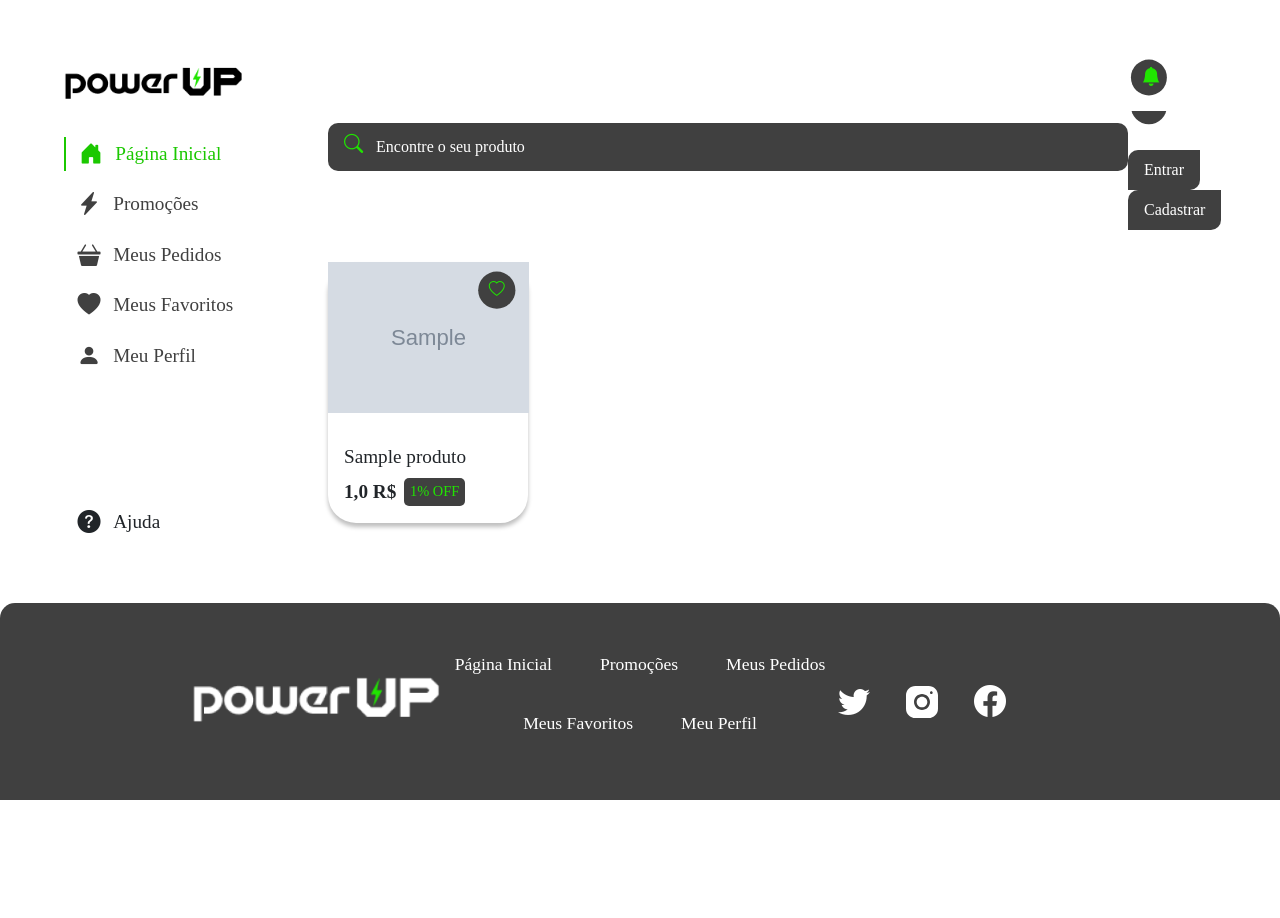
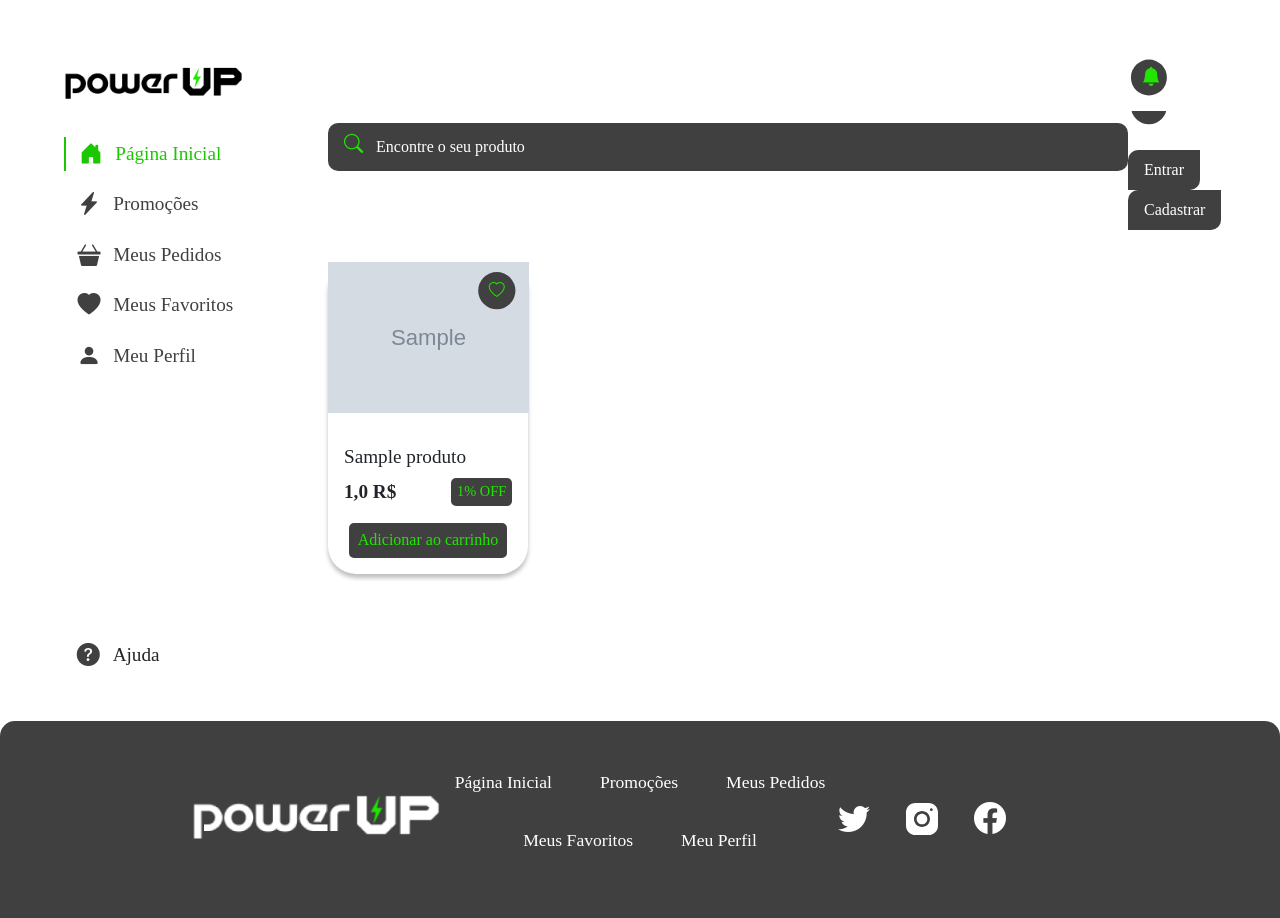
Before and after one commit to PI-InfoWeb-CNAT/2024-suplementos, a Django app: page / in a window 1280 px wide. Before the commit the page ends 800 px from the top, so only its background shows below. Run offline with Django 5.2, Linux system fonts and the light colour scheme; tables that the repository leaves empty hold one stand-in row (values such as "Sample post"); grey boxes marked "Sample" are stand-in pictures; some libraries are stand-ins or nearby versions; some web fonts are replaced.

Commit message:
Ajeitando o card produto e botão de ajuda

```diff
--- a/src/loja/static/css/base.css
+++ b/src/loja/static/css/base.css
@@ -67,10 +67,14 @@
     align-items: center;
     color: var(--dark-grey);
     font-size: 1.2em;
-    padding-left: .7em;
+    /* padding-left: .7em; */
     font-weight: 500;
     transition: .3s;
     cursor: pointer;
+    margin-left: 4em;
+    & i {
+        color: var(--dark-grey);
+    }
 }
 
 .ajuda:hover {
@@ -143,6 +147,7 @@ footer {
     display: flex;
     justify-content: center;
     padding: 3em 0;
+    margin-top: 3em;
     & > div {
         width: 70%;
         display: flex;
--- a/src/loja/static/css/home.css
+++ b/src/loja/static/css/home.css
@@ -74,12 +74,13 @@
     position: relative;
 }
 
-.card-produto > div {
+.card-produto .produto-info {
     padding: 0 1em;
     & > div {
         display: flex;
+        justify-content: space-between;
+        align-items: center;
         gap: .5em;
-        align-items: center;
     }
 }
 
@@ -91,7 +92,7 @@
     font-size: .9em;
 }
 
-.card-produto button {
+.card-produto .button-favoritar {
     background-color: var(--dark-grey);
     padding: .7em;
     clip-path: circle(40%);
@@ -125,3 +126,28 @@
     width: 201px;
     margin-bottom: 2em;
 }
+
+.container-button-carrinho {
+    width: 100%;
+    display: flex;
+    margin-top: 1em;
+    justify-content: center;
+}
+
+.button-add-carrinho {
+    background-color: var(--dark-grey);
+    color: var(--light-green);
+    border: none;
+    border-radius: 5px;
+    padding: .3em .5em;
+    border: 1px solid transparent;
+    transition: .3s;
+}
+
+.button-add-carrinho:hover {
+    background-color: transparent;
+    color: black;
+    border: 1px solid var(--dark-green);
+    font-weight: 600;
+    outline: none;
+}
--- a/src/loja/static/js/base.js
+++ b/src/loja/static/js/base.js
@@ -1,8 +1,4 @@
-const ajuda = document.querySelector('.ajuda')
 const ajudaPopUp = document.querySelector('.ajuda-popup')
-
-const AlturaPagina = document.documentElement.scrollHeight || document.body.scrollHeight
-ajuda.style.marginTop = `${AlturaPagina - 717}px`
 
 function MudarCoracao(button) {
     const icon = button.querySelector('i');
--- a/src/loja/templates/base.html
+++ b/src/loja/templates/base.html
@@ -18,7 +18,6 @@
             <nav class="navbar-menu">
                 <img src="{% static 'images/logo_preta.png' %}" alt="">
                 {% block sidebar %}{% endblock %}
-                <a class="ajuda" onclick="abrir()"><i class="bi bi-question-circle-fill menu-icon"></i>Ajuda</a>
                 <div class="ajuda-popup">
                     <div>
                         <i class="bi bi-x" onclick="fechar()"></i>
@@ -34,6 +33,7 @@
         </header>
         {% block content %}{% endblock %}
     </div>
+    <a class="ajuda" onclick="abrir()"><i class="bi bi-question-circle-fill menu-icon"></i>Ajuda</a>
     <footer>
         <div>
             <div class="img-footer">
--- a/src/loja/templates/home.html
+++ b/src/loja/templates/home.html
@@ -42,16 +42,19 @@
                 <div class="card-produto">
                     <img class="imagem-produto" src="/media/{{prod.Imagem}}" alt="">
                     <button onclick="MudarCoracao(this)" class="button-favoritar"><i class="bi bi-heart"></i></button>
-                    <div>
+                    <div class="produto-info">
                         <h5 class="titulo-produto">{{prod.Nome}}</h5>
                         <p class="preco-produto">{{prod.Preco}} R$</p>
+                    </div>
+                    <div class="container-button-carrinho">
+                        <button class="button-add-carrinho">Adicionar ao carrinho</button>
                     </div>
                 </div>
                 {% else %}
                 <div class="card-produto">
                     <img class="imagem-produto" src="/media/{{prod.Imagem}}" alt="">
                     <button onclick="MudarCoracao(this)" class="button-favoritar"><i class="bi bi-heart"></i></button>
-                    <div>
+                    <div class="produto-info">
                         <h5 class="titulo-produto">{{prod.Nome}}</h5>
                         <div>
                             <p class="preco-produto">{{prod.Preco}} R$</p>
@@ -60,6 +63,9 @@
                             </div>
                         </div>
                     </div>
+                    <div class="container-button-carrinho">
+                        <button class="button-add-carrinho">Adicionar ao carrinho</button>
+                    </div>
                 </div>
                 {% endif %}
             {% endfor %}
--- a/src/loja/templates/promocoes.html
+++ b/src/loja/templates/promocoes.html
@@ -35,7 +35,7 @@
                 <div class="card-produto">
                     <img class="imagem-produto" src="/media/{{prod.Imagem}}" alt="">
                     <button onclick="MudarCoracao(this)" class="button-favoritar"><i class="bi bi-heart"></i></button>
-                    <div>
+                    <div class="produto-info">
                         <h5 class="titulo-produto">{{prod.Nome}}</h5>
                         <div>
                             <p class="preco-produto">{{prod.Preco}} R$</p>
@@ -44,6 +44,9 @@
                             </div>
                         </div>
                     </div>
+                    <div class="container-button-carrinho">
+                        <button class="button-add-carrinho">Adicionar ao carrinho</button>
+                    </div>
                 </div>
                 {% endif %}
             {% endfor %}
```
Also changed, not shown: src/loja/static/css/promocoes.css (+30 -3 lines).
